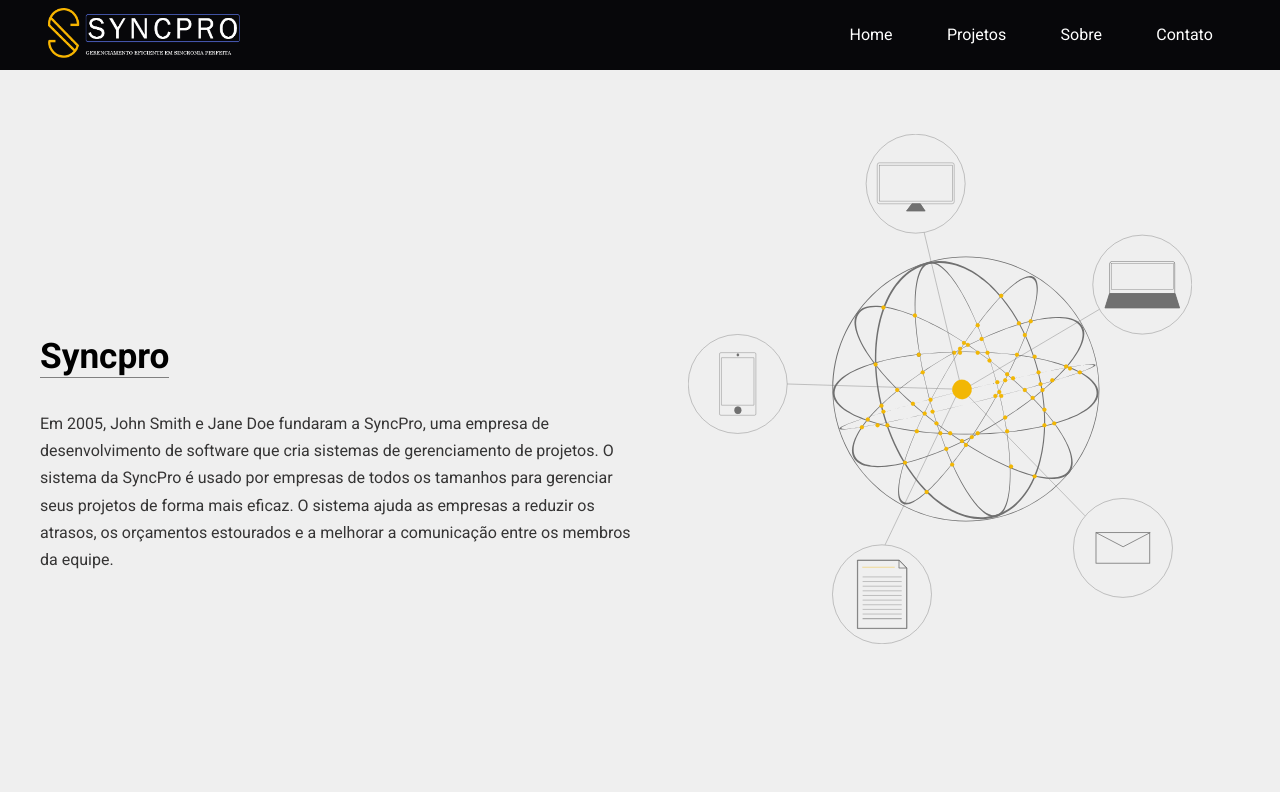
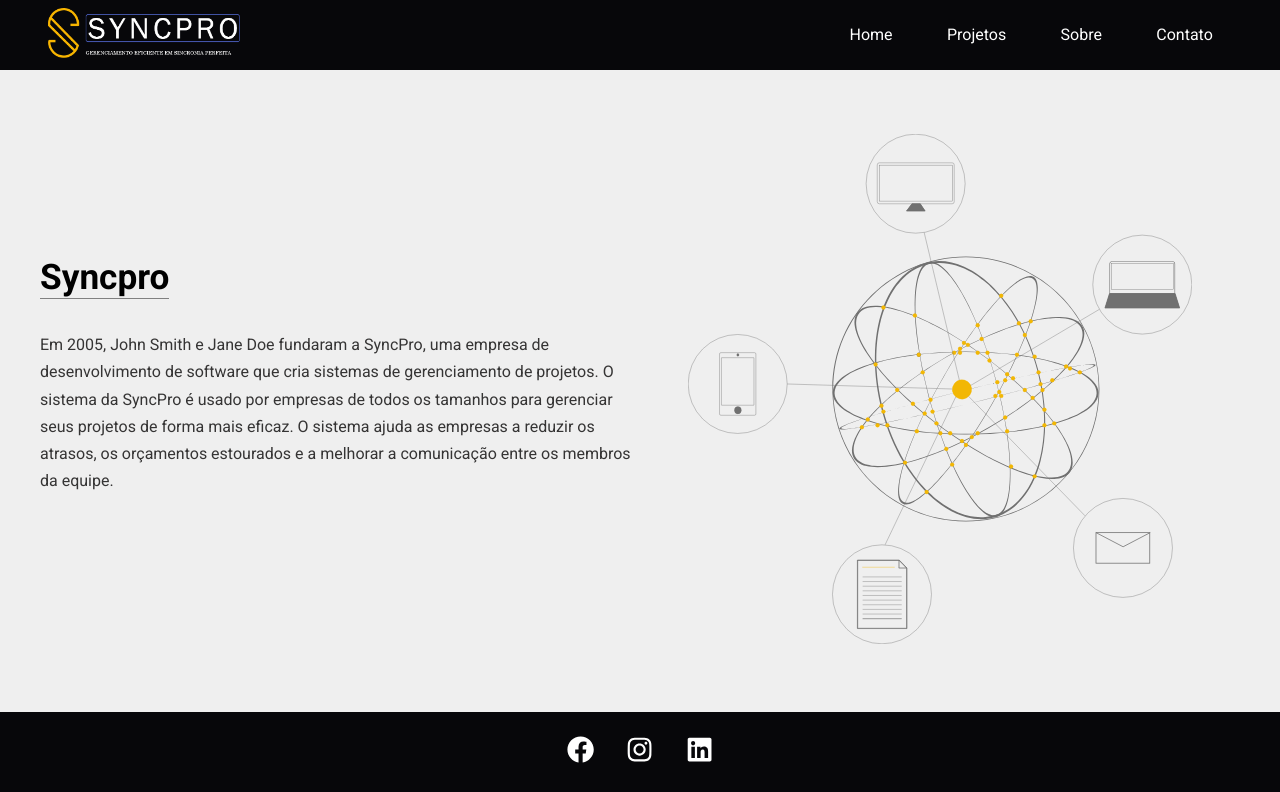
Before and after one commit to LucasCr95/SyncPro, a React (Create React App) app in the folder syncpro/: page /company in a window 1280 px wide. Shown: the top 792 px of the page. Built offline with nearby package versions, Linux system fonts and the light colour scheme.

Commit message:
231020
ajustando container da page company

```diff
--- a/syncpro/src/components/pages/Company.module.css
+++ b/syncpro/src/components/pages/Company.module.css
@@ -1,6 +1,5 @@
 .company_container {
    width: 100%;
-   height: 100vh;
    padding: 2rem;
    margin-top: 3.5rem;
    display: flex;
```
